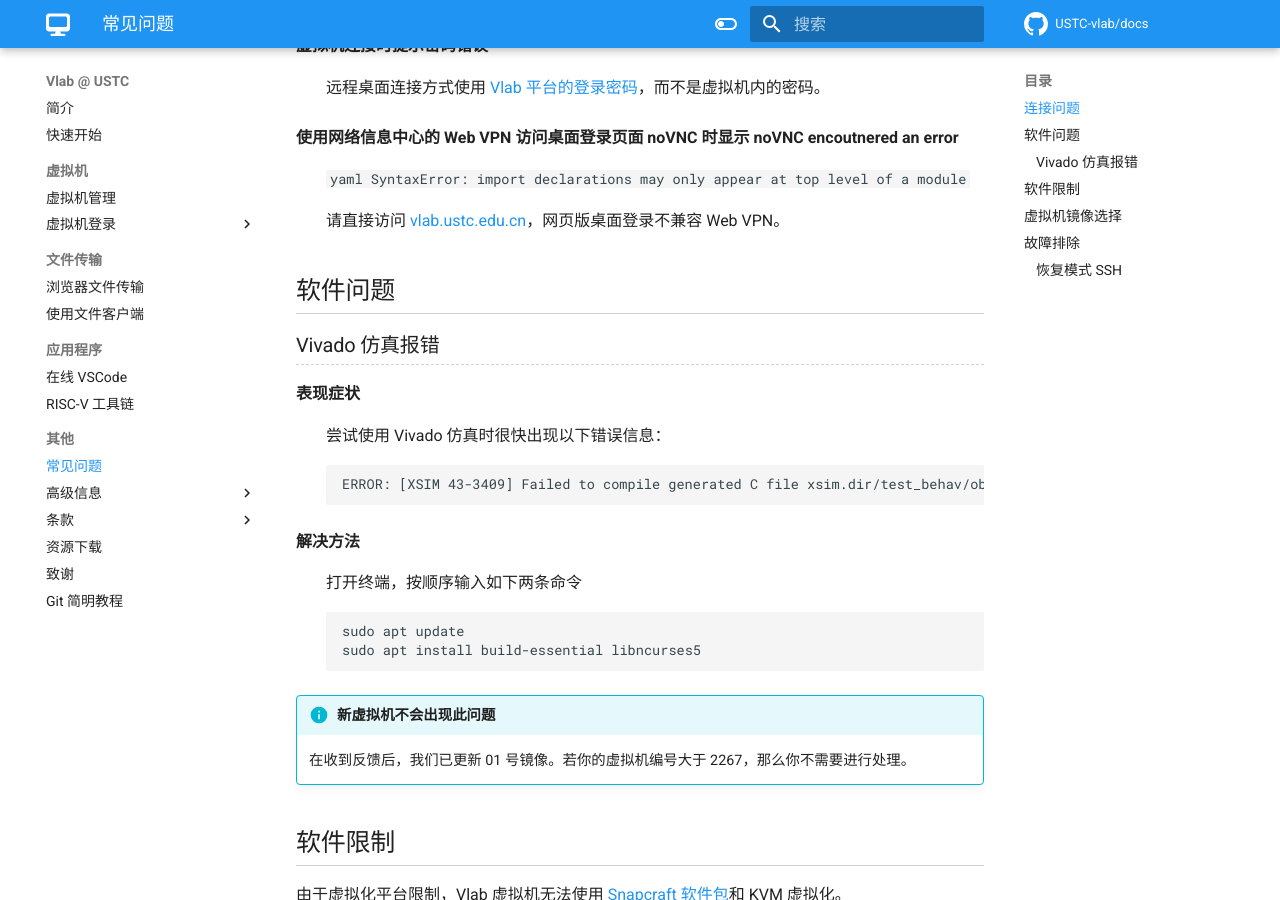
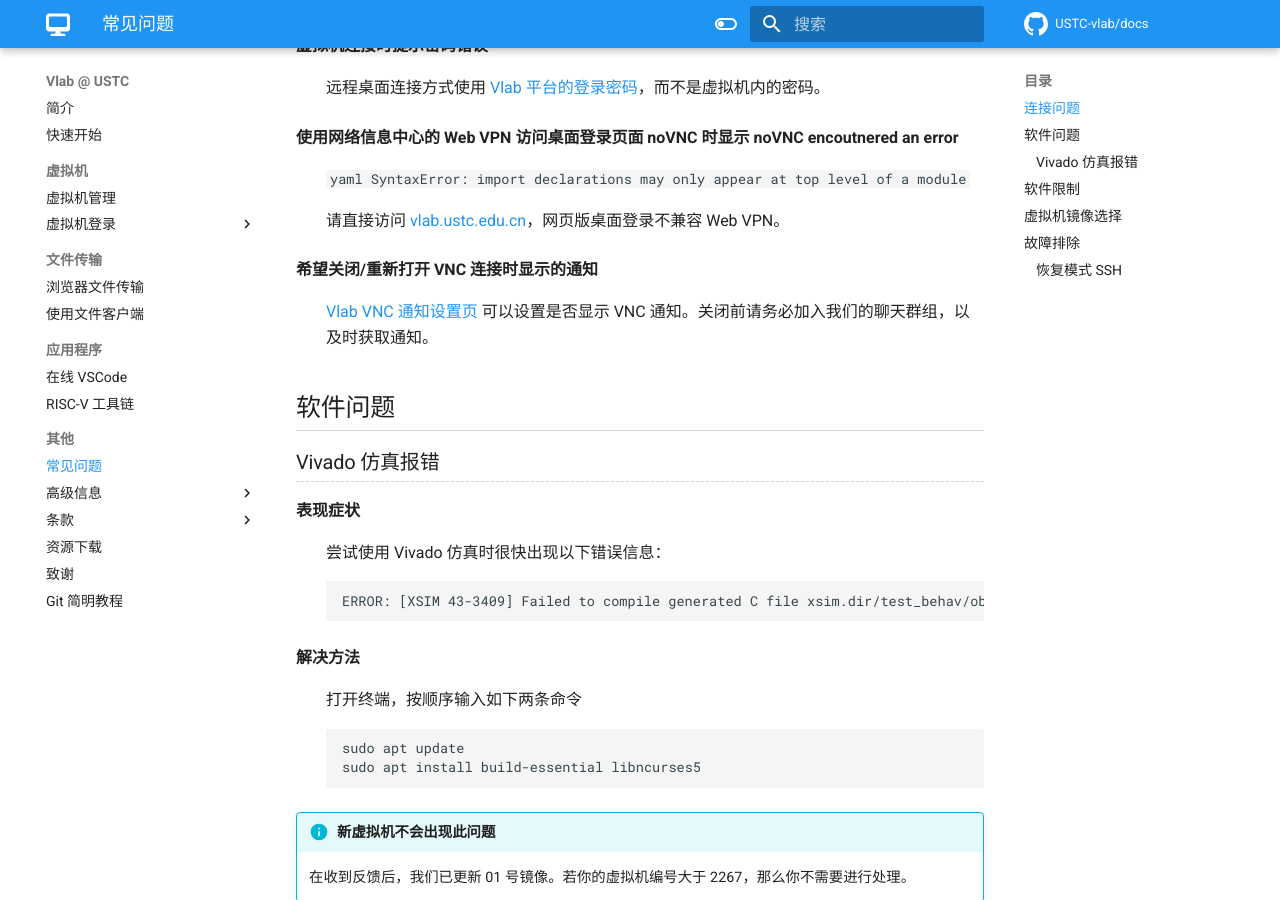
Before and after one commit to USTC-vlab/docs, an MkDocs documentation site: the page built from docs/faq.md, in a window 1280 px wide and 900 px high, scrolled down 504 px. Built offline with MkDocs 1.6.1 and Material for MkDocs 9.7.7, drawn with Linux system fonts in a browser that asks for light colours; comment, search, counter and statistics services are not loaded.

Commit message:
faq: add notif settings

````diff
--- a/docs/faq.md
+++ b/docs/faq.md
@@ -24,6 +24,10 @@
     ```
 
     请直接访问 [vlab.ustc.edu.cn](https://vlab.ustc.edu.cn/)，网页版桌面登录不兼容 Web VPN。
+
+希望关闭/重新打开 VNC 连接时显示的通知
+
+:   [Vlab VNC 通知设置页](https://vlab.ustc.edu.cn/vm/notif) 可以设置是否显示 VNC 通知。关闭前请务必加入我们的聊天群组，以及时获取通知。
 
 ## 软件问题 {#software}
 
````
